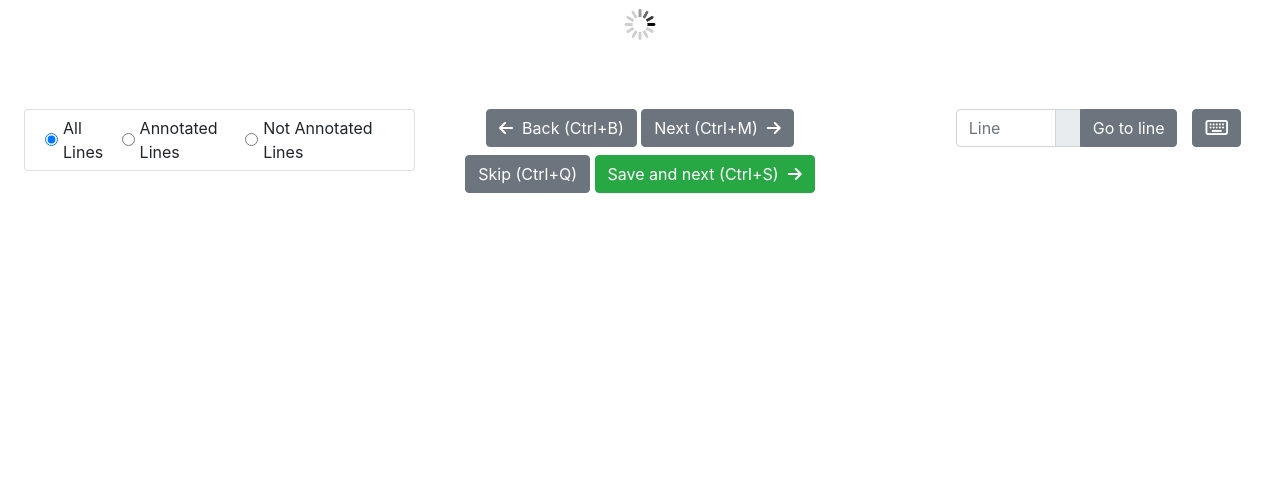
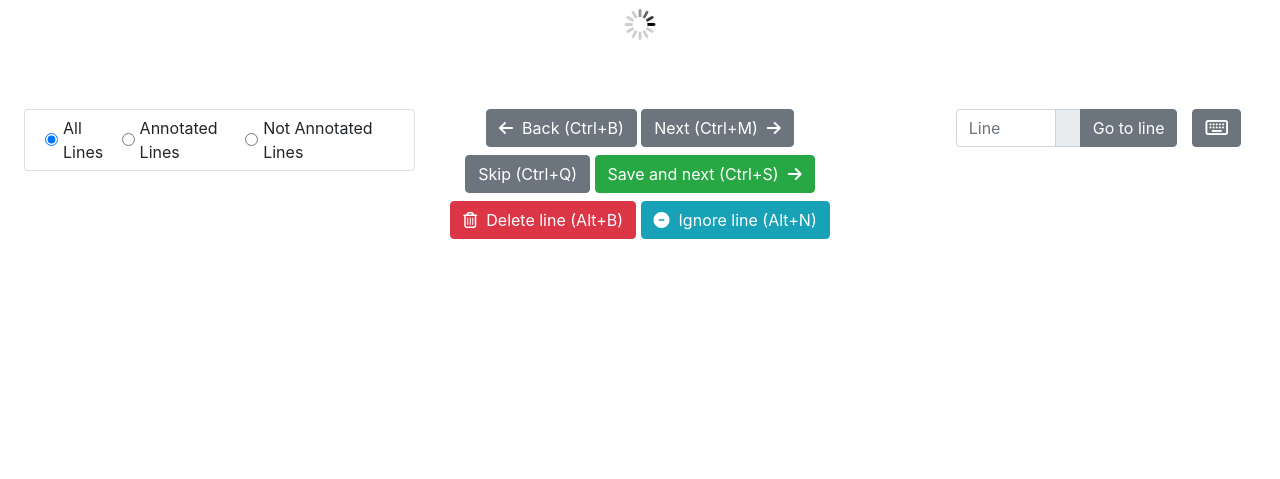
Before and after one commit to DCGM/pero_ocr_web, a Python web app: template app/templates/document/lines_check.html in a window 1280 px wide. Shown: the part 211-690 px from the top of the page. Run offline with Jinja, Linux system fonts and the light colour scheme; the template is opened without the code that fills it, so the values that code supplies are empty; some libraries are stand-ins or nearby versions.

Commit message:
Added ignore and delete support for show suspect lines feature.

```diff
--- a/app/static/js/line_editor.js
+++ b/app/static/js/line_editor.js
@@ -9,6 +9,7 @@ class LineEditor {
         this.annotated_in_session = [];
         this.image_index = 0;
         this.document_id = document_id;
+        this.deleted_lines = new Set();
 
         this.line_image = document.getElementById('line-img');
         this.line_image.setAttribute("src", "/static/img/loading.gif");
@@ -18,12 +19,16 @@ class LineEditor {
         this.skip_btn = document.getElementById('skip-btn');
         this.save_next_btn = document.getElementById('save-next-btn');
         this.go_to_line_btn = document.getElementById("go-to-line-btn");
+        this.delete_btn = document.getElementById("deletebutton");
+        this.ignore_btn = document.getElementById("ignorebutton");
         this.text_container = document.getElementById('text-container');
         this.back_btn.addEventListener('click', this.previous_line.bind(this));
         this.next_btn.addEventListener('click', this.next_line.bind(this));
         this.skip_btn.addEventListener('click', this.skip_line.bind(this));
         this.save_next_btn.addEventListener('click', this.save_next_line.bind(this));
         this.go_to_line_btn.addEventListener('click', this.go_to_line.bind(this));
+        this.delete_btn.addEventListener('click', this.delete_line.bind(this));
+        this.ignore_btn.addEventListener('click', this.ignore_line.bind(this));
 
         this.actual_line_container = document.getElementById('actual-line');
         this.lines_total_container = document.getElementById('lines-total');
@@ -34,9 +39,90 @@ class LineEditor {
         $("#line_options input[name='line_type']").click(this.change_mode.bind(this));
     }
 
+    delete_line(){
+        if (this.active_line.valid){
+            this.active_line.valid = false;
+            this.deleted_lines.add(this.active_line.id);
+        }
+        else{
+            this.active_line.valid = true;
+            this.deleted_lines.delete(this.active_line.id);
+        }
+
+        this.active_line.mutate();
+
+        if (this.active_line.valid){
+            this.delete_btn.innerHTML  = '<i class="far fa-trash-alt"></i>&nbsp;&nbsp;Delete line (Alt+B)';
+            this.delete_btn.className  = 'btn btn-danger  mb-2';
+        }
+        else{
+            this.delete_btn.innerHTML  = '<i class="far fa-trash-alt"></i>&nbsp;&nbsp;Restore line (Alt+B)';
+            this.delete_btn.className  = 'btn btn-primary  mb-2';
+        }
+
+        let delete_flag;
+        if (this.active_line.valid){
+            delete_flag = 0;
+        }
+        else{
+            delete_flag = 1;
+        }
+
+        let text_lines_editor = this;
+        let route = Flask.url_for('ocr.delete_line', {'line_id': this.active_line.id, 'delete_flag': delete_flag});
+        $.ajax({
+            type: "POST",
+            url: route,
+            data: {'line_id': this.active_line.id, 'delete_flag': delete_flag},
+            dataType: "json",
+            error: function(xhr, ajaxOptions, ThrownError){
+                text_lines_editor.active_line.valid = ! text_lines_editor.active_line.valid;
+                text_lines_editor.active_line.mutate();
+                if (this.active_line.valid){
+                    this.delete_btn.innerHTML  = '<i class="far fa-trash-alt"></i>&nbsp;&nbsp;Delete line (Alt+B)';
+                    this.delete_btn.className  = 'btn btn-danger  mb-2';
+                }
+                else{
+                    this.delete_btn.innerHTML  = '<i class="far fa-trash-alt"></i>&nbsp;&nbsp;Restore line (Alt+B)';
+                    this.delete_btn.className  = 'btn btn-primary  mb-2';
+                }
+                alert('Unable to set delete flag. Check your remote connection.');
+            }
+        });
+        this.active_line.container.focus();
+    }
+
+    ignore_line(){
+        if (this.active_line != false){
+            this.active_line.for_training_checkbox.checked = ! this.active_line.for_training_checkbox.checked;
+            this.active_line.set_training_flag();
+        if (this.active_line.for_training_checkbox.checked){
+            this.ignore_btn.innerHTML  = '<i class="fas fa-minus-circle"></i>&nbsp;&nbsp;Ignore line (Alt+N)';
+        }
+        else {
+            this.ignore_btn.innerHTML  = '<i class="fas fa-minus-circle"></i>&nbsp;&nbsp;Unignore line (Alt+N)';
+        }
+            this.active_line.container.focus();
+        }
+    }
+
     line_focus(){
-
         this.focused_line = true;
+        if (this.active_line.valid){
+            this.delete_btn.innerHTML  = '<i class="far fa-trash-alt"></i>&nbsp;&nbsp;Delete line (Alt+B)';
+            this.delete_btn.className  = 'btn btn-danger  mb-2';
+        }
+        else{
+            this.delete_btn.innerHTML  = '<i class="far fa-trash-alt"></i>&nbsp;&nbsp;Restore line (Alt+B)';
+            this.delete_btn.className  = 'btn btn-primary  mb-2';
+        }
+        if (this.active_line.for_training_checkbox.checked){
+            this.ignore_btn.innerHTML  = '<i class="fas fa-minus-circle"></i>&nbsp;&nbsp;Ignore line (Alt+N)';
+        }
+        else {
+            this.ignore_btn.innerHTML  = '<i class="fas fa-minus-circle"></i>&nbsp;&nbsp;Unignore line (Alt+N)';
+        }
+        this.active_line.container.focus();
     }
 
     line_focus_out(){
@@ -72,6 +158,7 @@ class LineEditor {
                 this.text_container.firstChild.remove();
         }
         this.line_image.setAttribute("src", Flask.url_for('document.get_cropped_image', {'line_id': this.active_line.id}));
+        this.text_container.appendChild(this.active_line.checkbox_span);
         this.text_container.appendChild(this.active_line.container);
         this.text_container.children[0].focus();
         this.line_focus();
@@ -80,6 +167,23 @@ class LineEditor {
         }
         this.text_container.children[0].addEventListener('focus', this.line_focus.bind(this));
         this.text_container.children[0].addEventListener('focusout', this.line_focus_out.bind(this));
+        this.active_line.checkbox_span.addEventListener('click', this.line_focus_from_checkbox.bind(this));
+        if (this.deleted_lines.has(this.active_line.id)){
+            this.active_line.valid = false;
+            this.active_line.mutate();
+            if (this.active_line.valid){
+                this.delete_btn.innerHTML  = '<i class="far fa-trash-alt"></i>&nbsp;&nbsp;Delete line (Alt+B)';
+                this.delete_btn.className  = 'btn btn-danger  mb-2';
+            }
+            else{
+                this.delete_btn.innerHTML  = '<i class="far fa-trash-alt"></i>&nbsp;&nbsp;Restore line (Alt+B)';
+                this.delete_btn.className  = 'btn btn-primary  mb-2';
+            }
+        }
+    }
+
+    line_focus_from_checkbox(){
+        this.line_focus();
     }
 
     previous_line() {
@@ -89,6 +193,7 @@ class LineEditor {
             this.line_image.setAttribute("src", "/static/img/loading.gif");
             let route_ = Flask.url_for('document.get_line_info', {'line_id': this.lines[this.image_index][0]});
             $.get(route_, this.get_line.bind(this));
+            this.line_focus();
         }
     }
 
@@ -99,6 +204,7 @@ class LineEditor {
             this.line_image.setAttribute("src", "/static/img/loading.gif");
             let route_ = Flask.url_for('document.get_line_info', {'line_id': this.lines[this.image_index][0]});
             $.get(route_, this.get_line.bind(this));
+            this.line_focus();
         }
     }
 
@@ -113,6 +219,7 @@ class LineEditor {
         this.line_image.setAttribute("src", "/static/img/loading.gif");
         let route_ = Flask.url_for('document.get_line_info', {'line_id': this.lines[this.image_index][0]});
         $.get(route_, this.get_line.bind(this));
+        this.line_focus();
     }
 
     skip_line() {
@@ -141,6 +248,7 @@ class LineEditor {
             this.lines_total_container.textContent = String(this.lines.length-1);
             this.image_index -= 1;
         }
+        this.line_focus();
     }
 
     save_next_line(save=true) {
@@ -160,6 +268,7 @@ class LineEditor {
             this.active_line.skip();
             this.annotated_in_session[this.image_index] = true;
         }
+        this.line_focus();
     }
 
     change_mode(){
@@ -178,6 +287,7 @@ class LineEditor {
             break;
         }
         $.get(route_, this.parse_lines.bind(this));
+        this.line_focus();
     }
 }
 
--- a/app/static/js/ocr/text_lines_editor.js
+++ b/app/static/js/ocr/text_lines_editor.js
@@ -84,7 +84,6 @@ class TextLinesEditor
 
         let text_lines_editor = this;
         let route = Flask.url_for('ocr.delete_line', {'line_id': this.active_line.id, 'delete_flag': delete_flag});
-        $.post(route);
         $.ajax({
             type: "POST",
             url: route,
--- a/app/templates/document/lines_check.html
+++ b/app/templates/document/lines_check.html
@@ -48,6 +48,8 @@
                 <button id="next-btn" type="button" class="btn btn-secondary mb-2">Next (Ctrl+M)&nbsp;&nbsp;<i class="fas fa-arrow-right"></i></button>
                 <button id="skip-btn" type="button" class="btn btn-secondary mb-2">Skip (Ctrl+Q)</button>
                 <button id="save-next-btn" type="button" class="btn btn-success mb-2">Save and next (Ctrl+S)&nbsp;&nbsp;<i class="fas fa-arrow-right"></i></button>
+                <button type="button" id="deletebutton" class="btn btn-danger  mb-2"><i class="far fa-trash-alt"></i>&nbsp;&nbsp;Delete line (Alt+B)</button>
+                <button type="button" id="ignorebutton" class="btn btn-info  mb-2"><i class="fas fa-minus-circle"></i>&nbsp;&nbsp;Ignore line (Alt+N)</button>
             </div>
             <div class="col-xl-4">
                 <div style="width: fit-content;" class="float-right">
@@ -130,6 +132,12 @@
 
         document.onkeydown = function (e) {
             e = e || window.event;
+            if (e.keyCode == 66 && !e.ctrlKey && !e.shiftKey && e.altKey){// ALT + B
+                line_editor.delete_line();
+            }
+            if (e.keyCode == 78 && !e.ctrlKey && !e.shiftKey && e.altKey){// ALT + N
+                line_editor.ignore_line();
+            }
             if (!e.ctrlKey) return;
             var code = e.which || e.keyCode;
             switch (code) {
```
